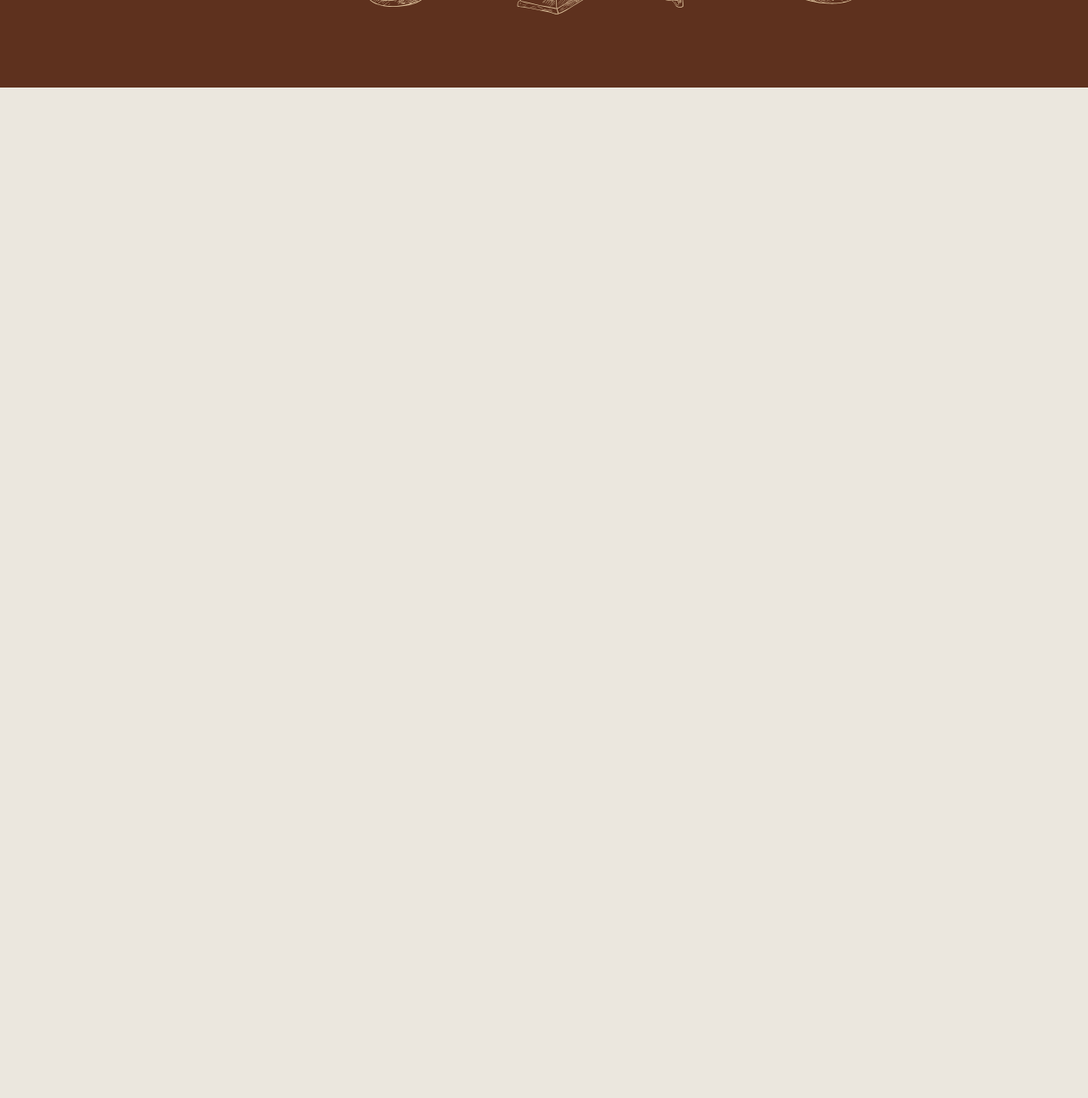
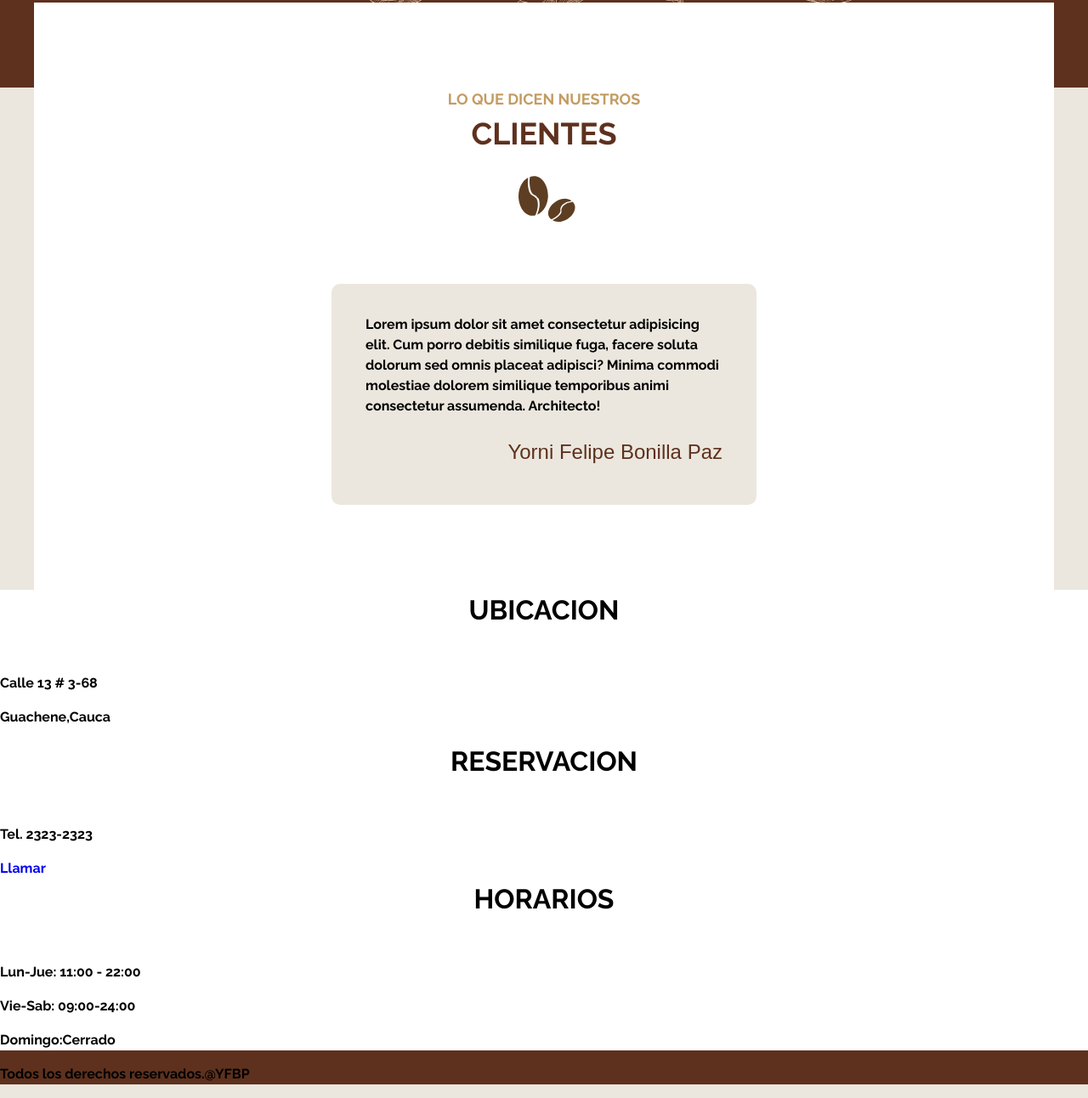
Before and after one commit to yornipaz/Cafeteria, a website: page index.html in a window 1280 px wide. Shown: the part 4169-5461 px from the top of the page at 85% size. Before the commit the page ends 4272 px from the top, so only its background shows below. Drawn offline with nearby package versions, Linux system fonts and the light colour scheme; files that its build step writes are made by us from their sources; files whose address does not match are found by name; a web font is replaced by a local one.

Commit message:
Feat(testimonial):Add testimonial section

```diff
--- a/index.html
+++ b/index.html
@@ -138,6 +138,36 @@
       </section>
     </div>
   </section>
+  <section class="testimonials testimonials__container mt-n-10 bg-white">
+    <h2><span>Lo que dicen nuestros</span>Clientes</h2>
+    <div class="testimonial">
+      <p>Lorem ipsum dolor sit amet consectetur adipisicing elit. Cum porro debitis similique fuga, facere soluta
+        dolorum sed omnis placeat adipisci? Minima commodi molestiae dolorem similique temporibus animi consectetur
+        assumenda. Architecto!</p>
+      <p class="autor">Yorni Felipe Bonilla Paz</p>
+    </div>
+  </section>
+  <footer class="footer">
+    <div class="footer__container footer__content bg-white">
+      <div class="footer__box footer__addres">
+        <h3>Ubicacion</h3>
+        <p>Calle 13 # 3-68</p>
+        <p>Guachene,Cauca</p>
+      </div>
+      <div class="footer__box footer__reserve">
+        <h3>Reservacion</h3>
+        <p>Tel. 2323-2323</p>
+        <a href="tel:+3223444">Llamar</a>
+      </div>
+      <div class="footer__box footer__schedule">
+        <h3>Horarios</h3>
+        <p>Lun-Jue: 11:00 - 22:00</p>
+        <p>Vie-Sab: 09:00-24:00</p>
+        <p>Domingo:Cerrado</p>
+      </div>
+    </div>
+    <p class="footer__copyright">Todos los derechos reservados.@YFBP </p>
+  </footer>
 </body>
 
 </html>
--- a/src/scss/bases/_helpers.scss
+++ b/src/scss/bases/_helpers.scss
@@ -29,9 +29,14 @@
     margin-top: 5rem;
 }
 
+.mt-n-10 {
+    margin-top: -10rem;
+}
+
 .overflow-hidden {
     overflow: hidden;
 }
+
 // color, background and border styles helpers
 
 @include m.generate-color('primary', v.$primary);
--- a/src/scss/components/_footer.scss
+++ b/src/scss/components/_footer.scss
@@ -0,0 +1,8 @@
+@use 'abstract/variable'as v;
+@use 'abstract/mixin'as m;
+.footer{
+    background-color: v.$primary;
+    &__container{
+
+    }
+}
--- /dev/null
+++ b/src/scss/components/_testimonials.scss
@@ -0,0 +1,31 @@
+@use 'abstract/variable'as v;
+@use 'abstract/mixin'as m;
+
+.testimonials {
+    &__container {
+        max-width: 120rem;
+        width: 95%;
+        margin: 0 auto;
+    }
+
+    padding: 10rem 2rem;
+
+    @include m.screen('table') {
+        padding: 10rem;
+    }
+
+    .testimonial {
+        background-color: v.$light-brown;
+        padding: 2rem 4rem;
+        max-width: 50rem;
+        margin: 0 auto;
+        border-radius: 1rem;
+
+        .autor {
+            text-align: right;
+            font-size: 2.4rem;
+            color: v.$primary;
+            font-family: v.$font-tertiary;
+        }
+    }
+}
--- a/src/scss/components/index.scss
+++ b/src/scss/components/index.scss
@@ -3,3 +3,4 @@
 @forward 'navigation';
 @forward 'gallery';
 @forward 'menu';
+@forward 'testimonials';
```
